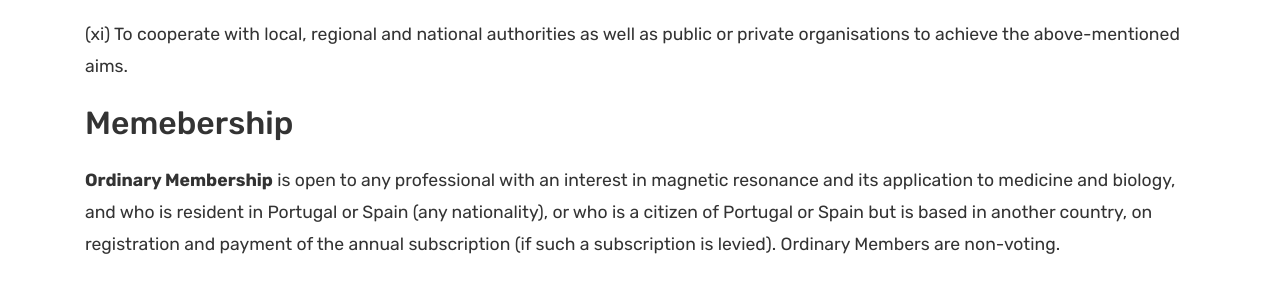
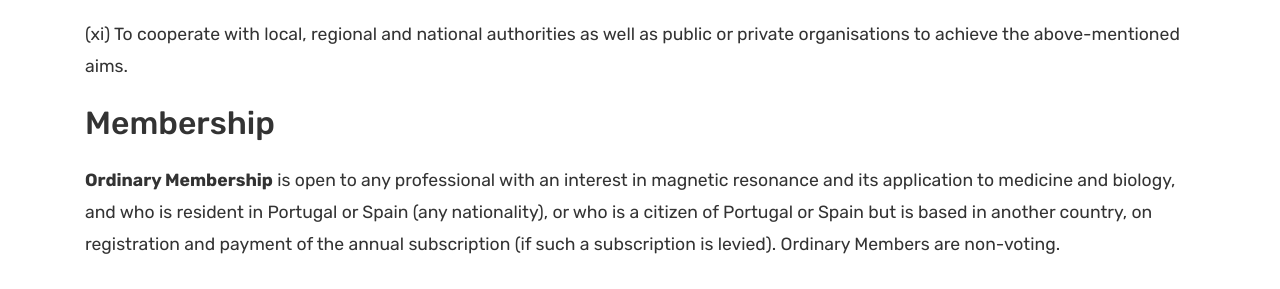
Before and after one commit to ismrm-iberian/ismrm-iberian.github.io, a Jekyll site: the page built from bylaws.md, in a window 1280 px wide and 900 px high, scrolled down 850 px. Shown: the part 156-445 px from the top of the window. Built offline with Jekyll 4.4.1, drawn with Linux system fonts in a browser that asks for light colours.

Commit message:
Update bylaws.md

```diff
--- a/bylaws.md
+++ b/bylaws.md
@@ -27,7 +27,7 @@ title: Bylaws
 
 (xi) To cooperate with local, regional and national authorities as well as public or private organisations to achieve the above-mentioned aims.
 
-## Memebership
+## Membership
 
 **Ordinary Membership** is open to any professional with an interest in magnetic resonance and its
 application to medicine and biology, and who is resident in Portugal or Spain (any nationality), or who is a
```
